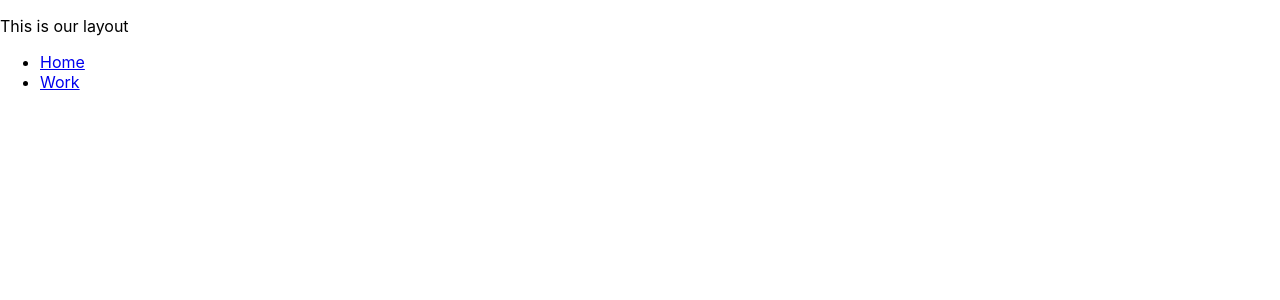
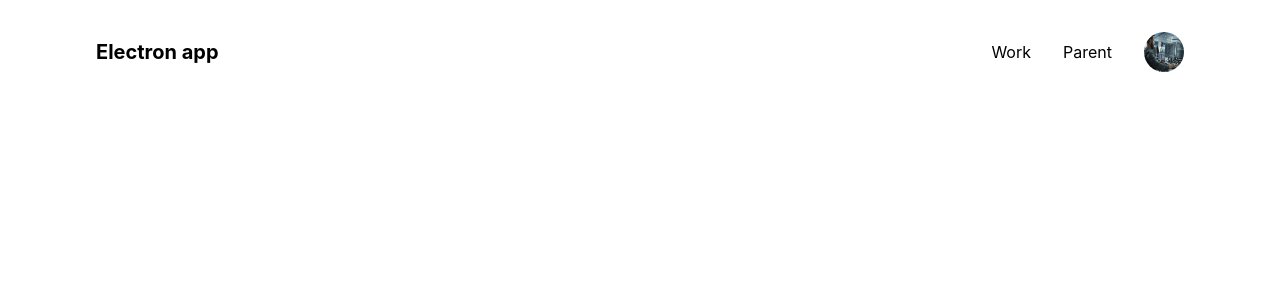
Before and after one commit to AymanSdq/Elec-app, a React (Create React App) app in the folder app/: page / in a window 1280 px wide. Shown: the top 300 px of the page. Built offline with nearby package versions, Linux system fonts and the light colour scheme.

Commit message:
Tailwind

```diff
--- a/app/package.json
+++ b/app/package.json
@@ -37,5 +37,10 @@
       "last 1 firefox version",
       "last 1 safari version"
     ]
+  },
+  "devDependencies": {
+    "autoprefixer": "^10.4.20",
+    "postcss": "^8.4.41",
+    "tailwindcss": "^3.4.10"
   }
 }
--- /dev/null
+++ b/app/postcss.config.js
@@ -0,0 +1,6 @@
+module.exports = {
+  plugins: {
+    tailwindcss: {},
+    autoprefixer: {},
+  },
+}
--- a/app/src/components/Layout.jsx
+++ b/app/src/components/Layout.jsx
@@ -4,18 +4,31 @@ import { Outlet } from 'react-router-dom'
 function Layout() {
   return (
 
-    <div>
-      <p>This is our layout</p>
+    <section className=' px-24'>
 
-      <ul>
+          {/* The Header of the page */}
+          <div className='w-full  py-8 flex justify-between items-center'>
 
-        <li><a href="/">Home</a></li>
-        <li><a href="/work">Work</a></li>
+            <h1 className='text-xl font-bold'><a href="/">Electron app</a></h1>
 
-      </ul>
+          <div>
+              <ul className='flex gap-8 items-center'>
 
-      <Outlet />
-    </div>
+                <li className='text-md'><a href="/work">Work</a></li>
+
+                <li className='text-md'><a href="/">Parent</a></li>
+
+                <img src="/computer.webp" alt="User" className='w-10 h-10 rounded-full' />
+
+              </ul>
+          </div>
+
+          </div>
+
+
+
+          <Outlet />
+    </section>
 
   )
 }
--- a/app/src/components/forms/TodoForm.jsx
+++ b/app/src/components/forms/TodoForm.jsx
@@ -26,13 +26,13 @@ function TodoForm() {
 
 
   return (
-    <div>
+    <div className='w-full shadow-lg border rounded-md my-6 py-8'>
 
-      <form onSubmit={handleSubmit}>
+      <form onSubmit={handleSubmit} className='flex flex-col items-center gap-4'>
 
-          <input value={descValue} onChange={handleChange} name='description' id='description' />
+          <input placeholder='Description ' className='border-2 w-[80%] px-4 py-2 rounded ' value={descValue} onChange={handleChange} name='description' id='description' />
 
-          <button type="submit">Submit</button>
+          <button className="bg-green-600  w-[50%] py-2 text-white rounded-lg" type="submit">Submit</button>
 
       </form>
 
--- a/app/src/index.css
+++ b/app/src/index.css
@@ -1,3 +1,7 @@
+@tailwind base;
+@tailwind components;
+@tailwind utilities;
+
 body {
   margin: 0;
   font-family: -apple-system, BlinkMacSystemFont, 'Segoe UI', 'Roboto', 'Oxygen',
--- a/app/src/pages/Work.jsx
+++ b/app/src/pages/Work.jsx
@@ -9,9 +9,6 @@ function Work() {
 
   return (
     <div>
-      <p>The Home directory is on : {electron.homeDir()} </p>
-      <p>The Version of the PC is : {electron.osVersion()}</p>
-      <p>The Architect of the PC is : {electron.arch()} bits</p>
 
       <TodoForm />
 
--- /dev/null
+++ b/app/tailwind.config.js
@@ -0,0 +1,10 @@
+/** @type {import('tailwindcss').Config} */
+module.exports = {
+  content: [
+    "./src/**/*.{js,jsx,ts,tsx}",
+  ],
+  theme: {
+    extend: {},
+  },
+  plugins: [],
+}
```
Also changed, not shown: app/public/computer.webp (added), 1 other file (tests, documents, lock files or other folders).
